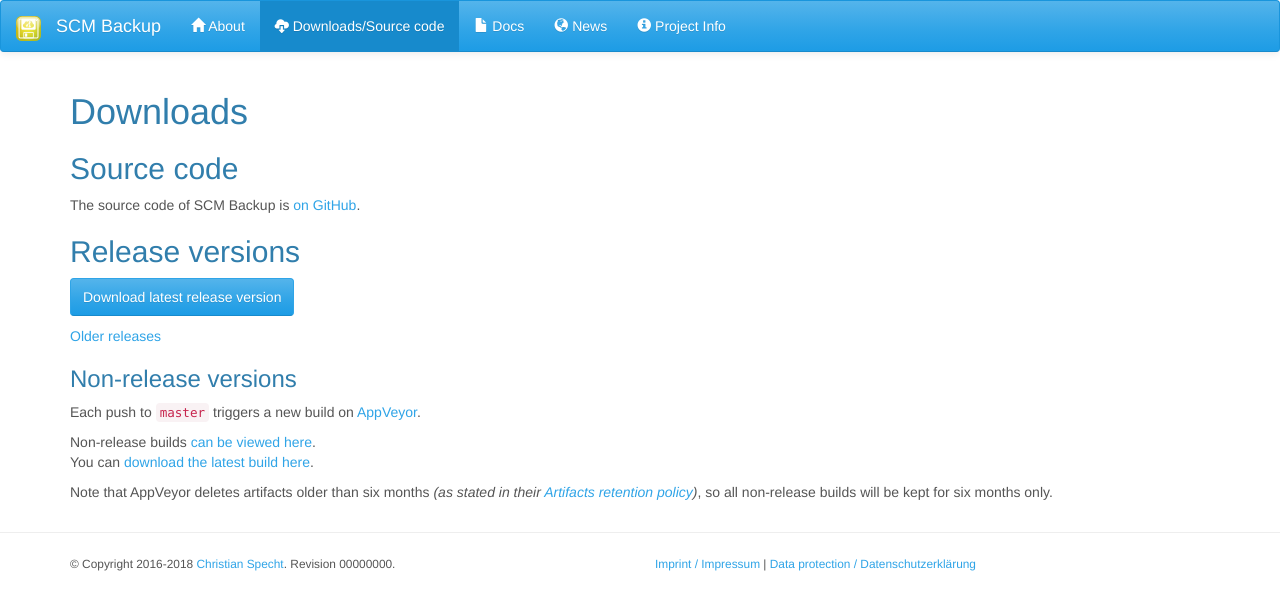
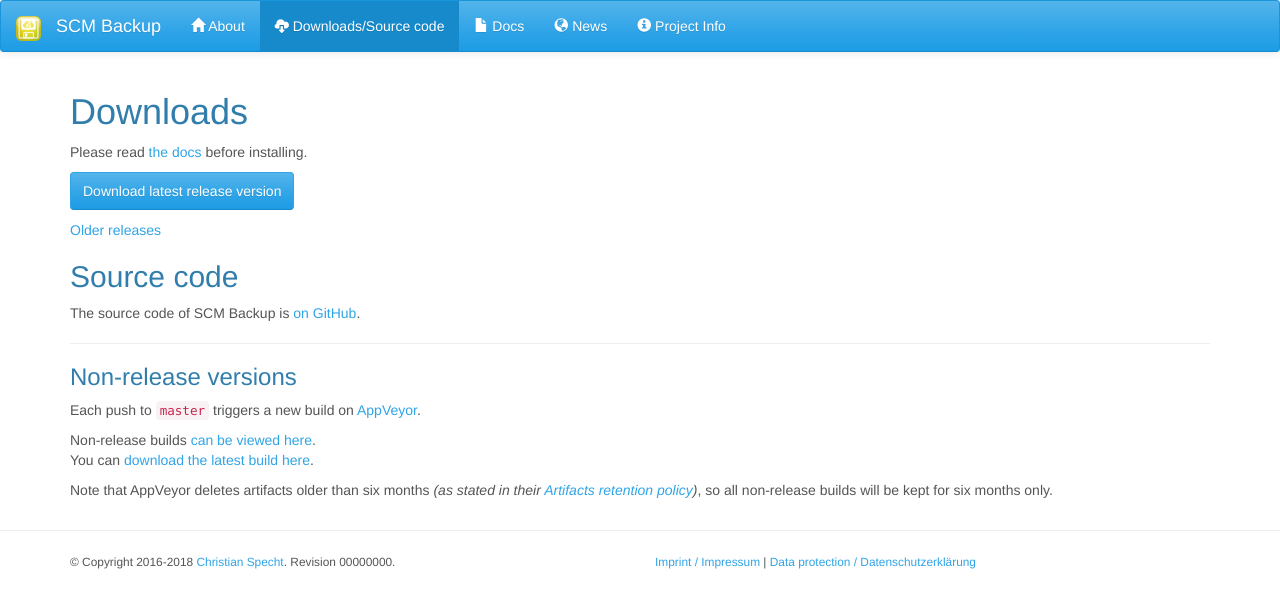
Before and after one commit to christianspecht/scm-backup-site, a Jekyll site: the page built from downloads.md, in a window 1280 px wide. Shown: the top 610 px of the page. Built offline with Jekyll 4.4.1, drawn with Linux system fonts in a browser that asks for light colours.

Commit message:
put release version at the top of download page / change AppVeyor retention policy link

```diff
--- a/downloads.md
+++ b/downloads.md
@@ -4,16 +4,18 @@
 permalink: /downloads/
 ---
 
+Please read [the docs](http://docs.scm-backup.org/en/latest/install) before installing.
+
+<a href="https://github.com/christianspecht/scm-backup/releases/latest" class="btn btn-primary">Download latest release version</a>
+
+[Older releases](https://github.com/christianspecht/scm-backup/releases)
+
 
 ## Source code
 
 The source code of SCM Backup is [on GitHub](https://github.com/christianspecht/scm-backup/).
 
-## Release versions
-
-<a href="https://github.com/christianspecht/scm-backup/releases/latest" class="btn btn-primary">Download latest release version</a>
-
-[Older releases](https://github.com/christianspecht/scm-backup/releases)
+---
 
 ### Non-release versions
 
@@ -22,4 +24,4 @@
 Non-release builds [can be viewed here](https://ci.appveyor.com/project/ChristianSpecht/scm-backup/history).
 You can [download the latest build here](https://ci.appveyor.com/project/ChristianSpecht/scm-backup/build/artifacts).
 
-Note that AppVeyor deletes artifacts older than six months *(as stated in their [Artifacts retention policy](https://www.appveyor.com/blog/2018/06/05/artifacts-retention-policy-update/))*, so all non-release builds will be kept for six months only.
+Note that AppVeyor deletes artifacts older than six months *(as stated in their [Artifacts retention policy](https://www.appveyor.com/docs/packaging-artifacts/#artifacts-retention-policy))*, so all non-release builds will be kept for six months only.
```
